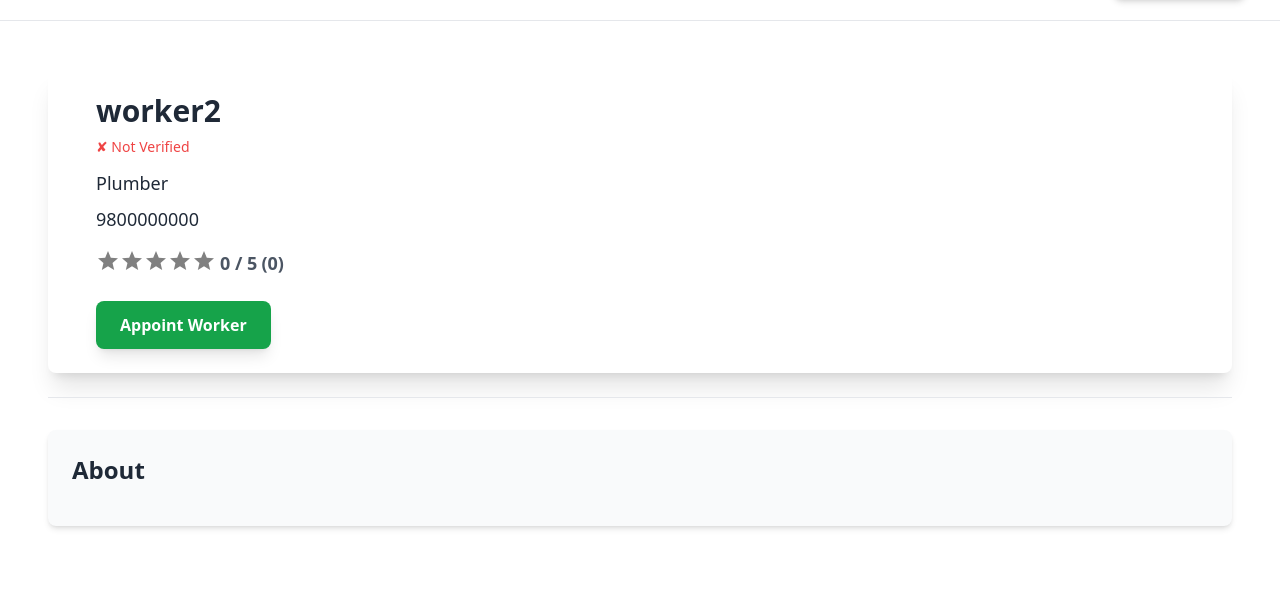
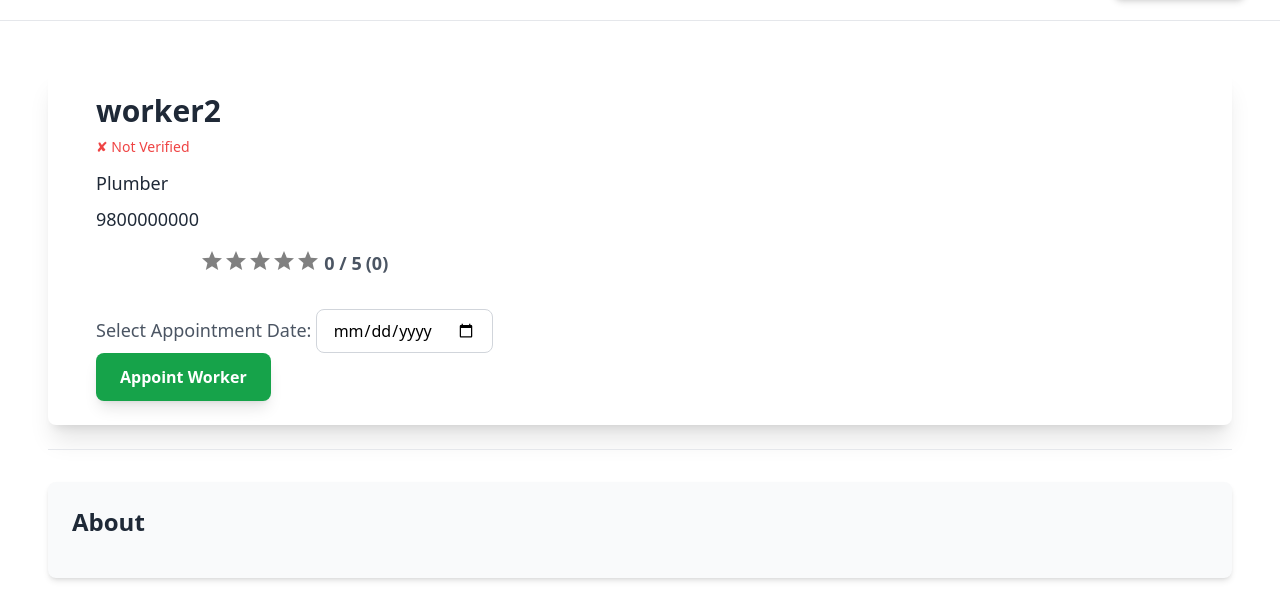
Before and after one commit to mrnlcrow/blue-caller, a Django app: page /worker/9/ in a window 1280 px wide. Shown: the part 68-661 px from the top of the page. Run offline with Django 5.2, Linux system fonts and the light colour scheme; a user stored in the database is signed in; data comes from the database, SQL or seed files in the repository; both versions use the stored data as it was after the commit; data that the repository does not hold is empty; some libraries are stand-ins or nearby versions.

Commit message:
Calander added

```diff
--- a/jobs/templates/jobs/customer_appointments.html
+++ b/jobs/templates/jobs/customer_appointments.html
@@ -14,7 +14,7 @@
             {% for appointment in appointments %}
                 <li class="p-4 border rounded-lg bg-gray-50 hover:bg-gray-100 transition duration-300">
                     <p class="text-gray-700">
-                        <span class="font-semibold">Date:</span> {{ appointment.appointment_date|date:"F j, Y, g:i a" }}
+                        <span class="font-semibold">Date:</span> {{ appointment.appointment_date|date:"F j, Y" }}
                     </p>
                     <p class="text-gray-700">
                         <span class="font-semibold">Worker:</span> {{ appointment.worker.name }}
--- a/jobs/templates/jobs/worker_appointments.html
+++ b/jobs/templates/jobs/worker_appointments.html
@@ -13,7 +13,7 @@
             {% for appointment in appointments %}
                 <li class="p-4 border rounded-lg bg-gray-50 shadow-sm hover:bg-gray-100 transition duration-300">
                     <p class="text-gray-700">
-                        <span class="font-semibold">Date:</span> {{ appointment.appointment_date|date:"F j, Y, g:i a" }}
+                        <span class="font-semibold">Date:</span> {{ appointment.appointment_date|date:"F j, Y" }}
                     </p>
                     <p class="text-gray-700">
                         <span class="font-semibold">Customer:</span> {{ appointment.customer.name }}
--- a/jobs/templates/jobs/worker_detail.html
+++ b/jobs/templates/jobs/worker_detail.html
@@ -8,7 +8,7 @@
     }
 
     .stars {
-    display: flex;           /* This will align the stars horizontally */
+        display: flex;           /* Align the stars horizontally */
         gap: 5px;                /* Space between stars */
     }
 
@@ -16,8 +16,8 @@
         width: 24px;             /* Set the size of the stars */
         height: 24px;
     }
+</style>
 
-</style>
 {% block content %}
     <!-- Worker Info Section -->
     <div class="bg-white p-6 rounded-lg shadow-xl">
@@ -44,6 +44,7 @@
 
                 <p class="text-lg text-gray-800 mt-3">{{ object.tagline }}</p>
                 <p class="text-lg text-gray-800 mt-2">{{ object.phone_number }}</p>
+
                 <!-- Display Average Rating -->
                 <div class="mt-4 flex items-center justify-center">
                     <div class="flex space-x-1">
@@ -80,9 +81,20 @@
                         <p class="text-gray-600 text-lg font-semibold">({{ total_ratings }})</p>
                     </div>
                 </div>
+
                 <!-- Appoint Worker Button -->
                 <form action="{% url 'appoint-worker' worker.id %}" method="post" class="mt-6">
                     {% csrf_token %}
+                    <div class="mt-4">
+                        <label for="appointment_date" class="text-gray-600 text-lg font-medium">Select Appointment Date:</label>
+                        <input
+                            type="date"
+                            id="appointment_date"
+                            name="appointment_date"
+                            class="mt-2 px-4 py-2 border border-gray-300 rounded-lg focus:ring-2 focus:ring-blue-500 focus:outline-none"
+                            required
+                        >
+                    </div>
                     <button type="submit" class="px-6 py-3 bg-green-600 text-white font-semibold rounded-lg shadow-lg hover:bg-green-700 transform hover:scale-105 transition duration-300 ease-in-out">
                         Appoint Worker
                     </button>
--- a/jobs/templates/jobs/worker_list.html
+++ b/jobs/templates/jobs/worker_list.html
@@ -9,6 +9,7 @@
 
     {% if user.is_authenticated %}
     <div class="flex space-x-6 justify-between w-full">
+
         {% if user.customer.name %}
         <form method="get" class="mb-6 flex items-center space-x-2">
             <!-- Search Bar -->
@@ -57,6 +58,7 @@
                 Search
             </button>
         </form>
+
         <!-- Manage Appointments Button (aligned to the right) -->
         <form action="{% url 'customer_appointments' %}" method="get" class="ml-auto">
             <button
@@ -141,9 +143,11 @@
         </div>
         {% endif %}
 
+    </div>
+    {% endif %}
 
-        {% endif %}
 </div>
+
 {% if q %}
 <h1 class="mb-2" style="font-size: xx-large; font-family: cursive;">Search result for "{{q}}"</h1>
 {% endif %}
--- a/jobs/views.py
+++ b/jobs/views.py
@@ -7,11 +7,12 @@
 from django.contrib.auth.mixins import LoginRequiredMixin
 from django.core.exceptions import PermissionDenied
 from django.contrib import messages
-from django.utils import timezone
+from django.utils.timezone import make_aware
 from django.core.mail import send_mail
 from django.db.models import Avg, QuerySet
 from jobs.templatetags.distance import calculate_distance
 from django.db.models import F, ExpressionWrapper, FloatField
+from datetime import datetime
 
 def index(request):
     return HttpResponse("<h1>BlueCaller</h1>")
@@ -180,21 +181,31 @@
     return render(request,'jobs/choose_account.html',{})
 
 def appoint_worker(request, worker_id):
-
     worker = get_object_or_404(Worker, id = worker_id)
     appointment_count=Appointment.objects.filter(status="pending",worker=worker).count()
     if appointment_count < 1:
-        customer = get_object_or_404(Customer, owner=request.user)
-        appointment = Appointment.objects.create(
-            customer = customer,
-            worker = worker,
-            appointment_date = timezone.now(),
-            status = 'pending'
-        )
-        worker.appointed = True
-        worker.appointment_date = appointment.appointment_date
-        worker.save()
-        messages.success(request, "Worker has been appointed and notified sucessfully.")
+        if request.method == "POST":
+            customer = get_object_or_404(Customer, owner=request.user)
+            appointment_date_str = request.POST.get("appointment_date")
+
+            try:
+                # Parse the date string into a datetime object and make it timezone aware
+                appointment_date = make_aware(datetime.strptime(appointment_date_str, "%Y-%m-%d"))
+                # Create a new appointment with the selected date
+                appointment = Appointment.objects.create(
+                    customer=customer,
+                    worker=worker,
+                    appointment_date=appointment_date,
+                    status="pending"
+                )
+                # Update the worker's appointment status
+                worker.appointed = True
+                worker.appointment_date = appointment.appointment_date
+                worker.save()
+
+                messages.success(request, "Worker has been appointed and notified successfully.")
+            except ValueError:
+                messages.error(request, "Invalid appointment date. Please try again.")
     else:
         messages.success(request, "Worker has already been appointed.")
     return redirect('worker-list')
```
Also changed, not shown: db.sqlite3. Lines whose indentation alone changed are shown as unchanged.
